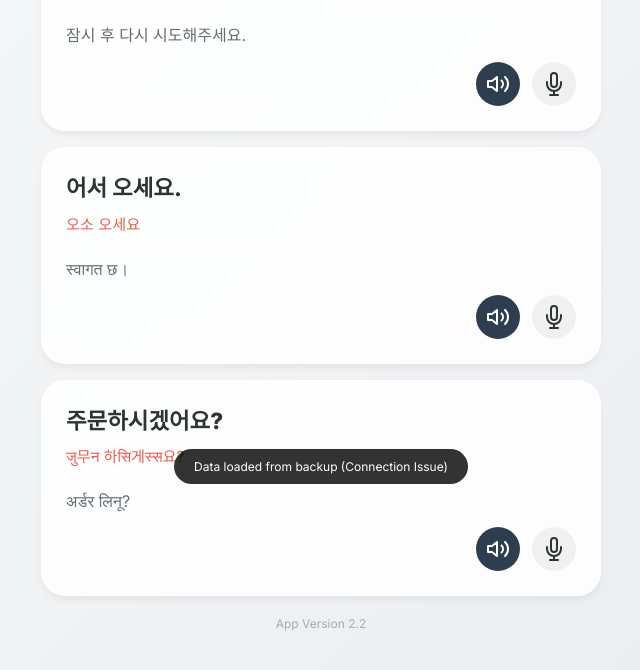
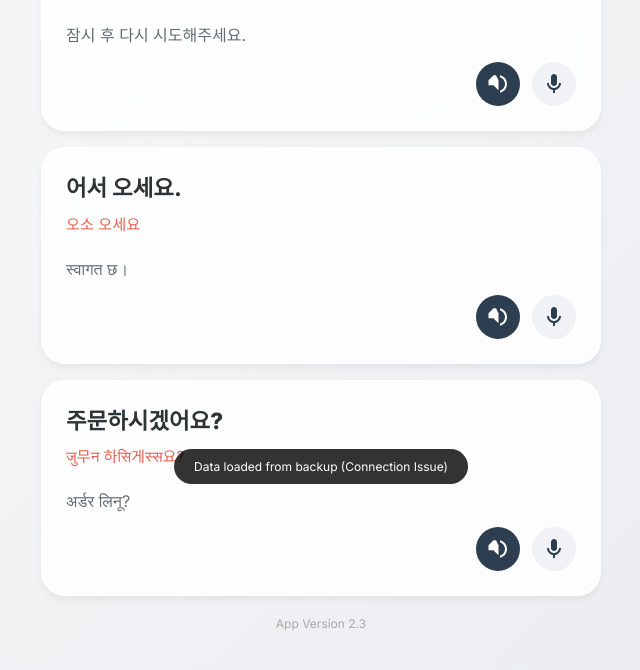
Before and after one commit to hanybeee67/Korean-App, a plain HTML site: page index.html in a window 1280 px wide. Shown: the part 296-966 px from the top of the page, 319-959 px from the left. Drawn offline with nearby package versions, Linux system fonts and the light colour scheme; no server answers.

Commit message:
fix: Hardcode icon styles and use filled SVGs

```diff
--- a/index.html
+++ b/index.html
@@ -22,7 +22,7 @@
     <link rel="stylesheet" href="https://cdnjs.cloudflare.com/ajax/libs/font-awesome/6.4.0/css/all.min.css">
 
     <!-- Styles -->
-    <link rel="stylesheet" href="styles.css">
+    <link rel="stylesheet" href="styles.css?v=2.3">
 </head>
 
 <body>
@@ -46,11 +46,11 @@
         <!-- Content Grid -->
         <div id="card-container" class="card-grid">
             <div class="loading">
-                <i class="fas fa-spinner fa-spin"></i> Loading Data... (v2.2)
+                <i class="fas fa-spinner fa-spin"></i> Loading Data... (v2.3)
             </div>
         </div>
 
-        <div style="text-align:center; margin-top:20px; color:#aaa; font-size:12px;">App Version 2.2</div>
+        <div style="text-align:center; margin-top:20px; color:#aaa; font-size:12px;">App Version 2.3</div>
     </div>
 
     <!-- Scripts -->
@@ -210,11 +210,11 @@
                     <div class="sentence-pronunciation">${item.Pronunciation || ''}</div>
                     <div class="sentence-meaning">${item.Nepali}</div>
                     <div class="card-actions">
-                        <button class="btn-icon play-btn" onclick="speakText('${item.Korean}', this)" aria-label="Listen">
-                            <svg width="24" height="24" viewBox="0 0 24 24" fill="none" stroke="currentColor" stroke-width="2" stroke-linecap="round" stroke-linejoin="round"><polygon points="11 5 6 9 2 9 2 15 6 15 11 19 11 5"></polygon><path d="M19.07 4.93a10 10 0 0 1 0 14.14M15.54 8.46a5 5 0 0 1 0 7.07"></path></svg>
+                        <button class="btn-icon play-btn" onclick="speakText('${item.Korean}', this)" aria-label="Listen" style="background:#2c3e50; color:white;">
+                            <svg width="24" height="24" viewBox="0 0 24 24" fill="currentColor"><path d="M14 3.23v2.06c2.89.86 5 3.54 5 6.71s-2.11 5.85-5 6.71v2.06c4.01-.91 7-4.49 7-8.77s-2.99-7.86-7-8.77zm-4 0h-2.5l-5 5v5h5l5 5v-10l-2.5-5zm2.5 5h-1.09l-3.41-3.41v6.82l3.41-3.41h1.09v-10z"/></svg>
                         </button>
-                        <button class="btn-icon mic-btn" id="mic-${index}" onclick="startListening('${item.Korean}', 'mic-${index}')" aria-label="Speak">
-                            <svg width="24" height="24" viewBox="0 0 24 24" fill="none" stroke="currentColor" stroke-width="2" stroke-linecap="round" stroke-linejoin="round"><path d="M12 1a3 3 0 0 0-3 3v8a3 3 0 0 0 6 0V4a3 3 0 0 0-3-3z"></path><path d="M19 10v2a7 7 0 0 1-14 0v-2"></path><line x1="12" y1="19" x2="12" y2="23"></line><line x1="8" y1="23" x2="16" y2="23"></line></svg>
+                        <button class="btn-icon mic-btn" id="mic-${index}" onclick="startListening('${item.Korean}', 'mic-${index}')" aria-label="Speak" style="background:#f1f2f6; color:#2c3e50;">
+                            <svg width="24" height="24" viewBox="0 0 24 24" fill="currentColor"><path d="M12 14c1.66 0 3-1.34 3-3V5c0-1.66-1.34-3-3-3S9 3.34 9 5v6c0 1.66 1.34 3 3 3z"/><path d="M17 11c0 2.76-2.24 5-5 5s-5-2.24-5-5H5c0 3.53 2.61 6.43 6 6.92V21h2v-3.08c3.39-.49 6-3.39 6-6.92h-2z"/></svg>
                         </button>
                     </div>
                 `;
```
